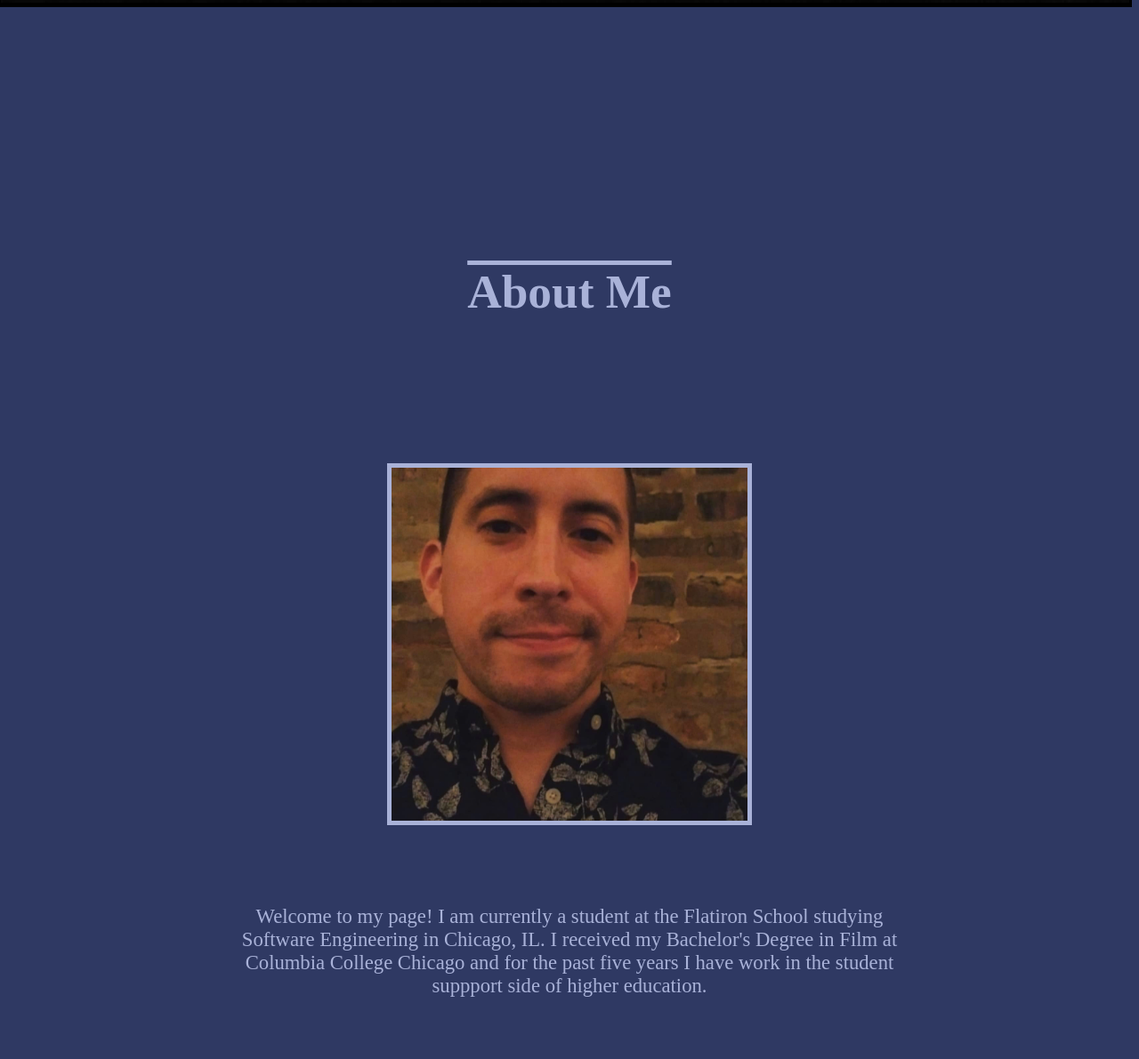
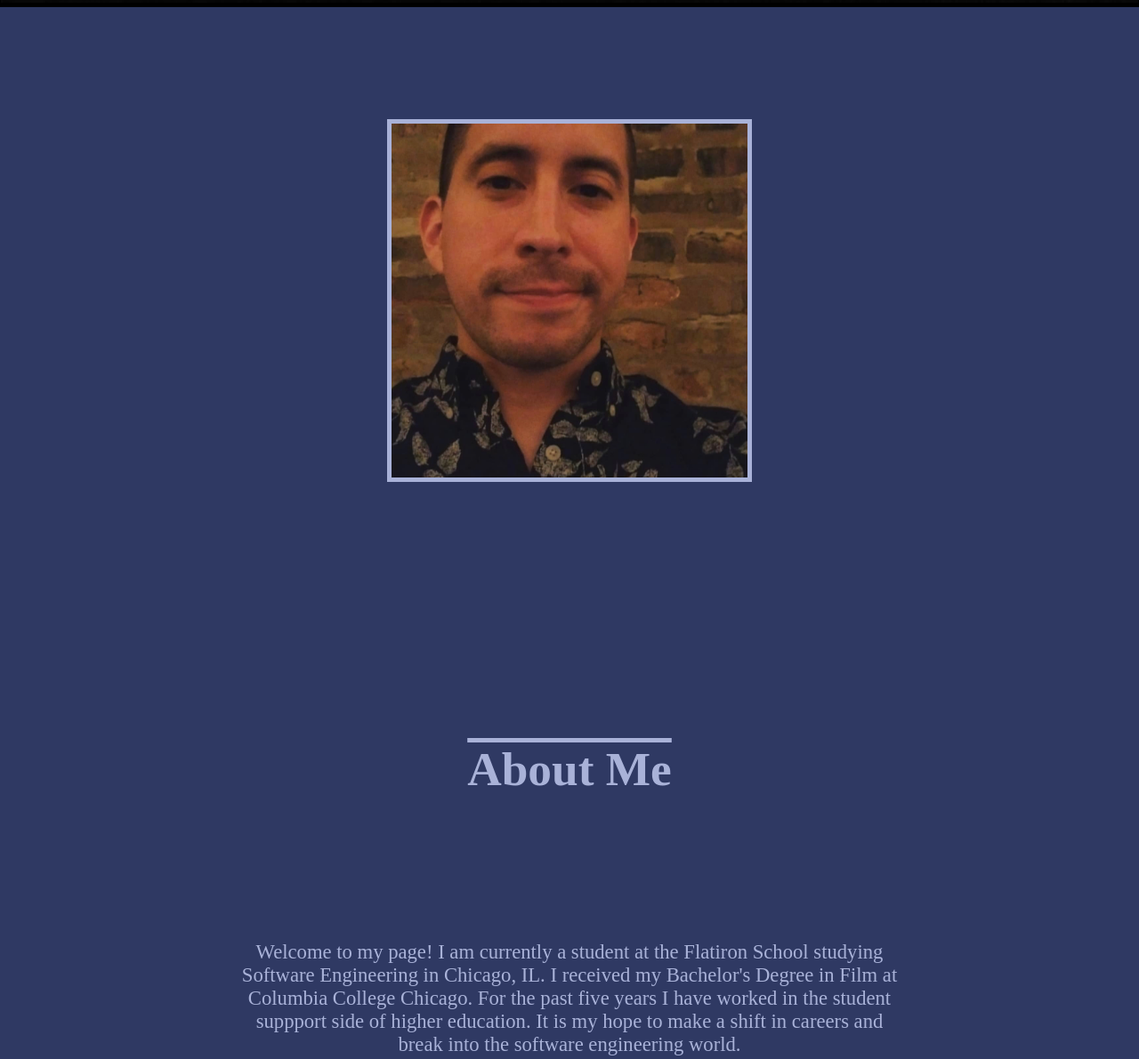
Before and after one commit to danmada/dans_personal_site, a plain HTML site: page index.html in a window 1280 px wide. Shown: the part 740-1931 px from the top of the page at 89% size. Drawn offline with Linux system fonts and the light colour scheme.

Commit message:
clean up plus js fix

```diff
--- a/index.html
+++ b/index.html
@@ -8,7 +8,8 @@
     <style>A:hover { COLOR: blue; TEXT-DECORATION: none; font-weight: none }</style>
 
     <body>
-    <script src="script.js"></script>
+
+
     <div id="heading">
 
         <h1>Daniel Madariaga</h1>
@@ -29,12 +30,19 @@
 
     </div>
 
+    <div id="divself">
+        <img id="selfie" src="./images/dan-selfie.jpeg" alt="dan-selfie">
+    </div>
+
+
+
     <div id="about">
 
         <h1>About Me</h1>
-        <img id="selfie" src="./images/dan-selfie.jpeg" alt="dan-selfie">
+
         <p>Welcome to my page! I am currently a student at the Flatiron School studying Software Engineering in Chicago, IL.
-            I received my Bachelor's Degree in Film at Columbia College Chicago and for the past five years I have work in the student suppport side of higher education.
+            I received my Bachelor's Degree in Film at Columbia College Chicago. For the past five years I have worked in the student suppport side of higher education. It is my hope to make a shift in careers and break into the software engineering world.
+
         </p>
         <p>Outside of school and work I enjoy TV and Film, video games, checking out new resturants, and I am an avid pool player. I live in the Uptown neighborhood of Chicago with my boyfriend and two cats.</p>
 
@@ -43,7 +51,7 @@
     <div id="portfolio">
 
         <h1>My Work</h1>
-        <p>Content to come!</p>
+        <p>Content to come! <br> Visit again soon to see what skills I have learned and how I can put them to use.</p>
 
     </div>
 
@@ -59,6 +67,6 @@
 
     </div>
 
-
+<script src="script.js"></script>
     </body>
 </html>
--- a/style.css
+++ b/style.css
@@ -5,6 +5,7 @@ div#heading {
     height: 800px;
     margin-top: -60px;
     margin-left: -10px;
+    margin-right: -10px;
     border-style: solid;
     border-bottom: 5px solid;
 }
@@ -35,24 +36,36 @@ div#about {
     text-align: center;
     color: rgb(169, 178, 216);
     font-family: "copperplate";
-    padding-top: 20%;
+    padding-top: 10%;
 
 
 }
 
+div#divself {
+    text-align: center;
+    padding-top: 10%;
+}
+
+img#selfie {
+
+    color: rgb(169, 178, 216);
+    width: 300pt;
+    float: center;
+    border-style: solid;
+    border: 5px solid
+
+}
+
+
 div#about h1 {
-    padding-bottom: 10%;
+    padding-top: 10%;
+    padding-bottom: 5%;
     font-size: 40pt;
     text-decoration: overline;
 
 }
 
-div#about img {
-    width: 300pt;
-    float: center;
-    border-style: solid;
-    border: 5px solid
-}
+
 div#about p {
 
     width: 60%;
@@ -95,7 +108,7 @@ div#social {
     color: rgb(169, 178, 216);
     font-family: "copperplate";
     padding-top: 20%;
-    padding-bottom: 20%;
+    padding-bottom: 10%;
 
 }
 
@@ -106,7 +119,7 @@ ul {
 
 li {
     padding: 1%;
-    font-size: 15pt;
+    font-size: 13pt;
 }
 
 ul a {
```
Also changed, not shown: images/person.png (added).
